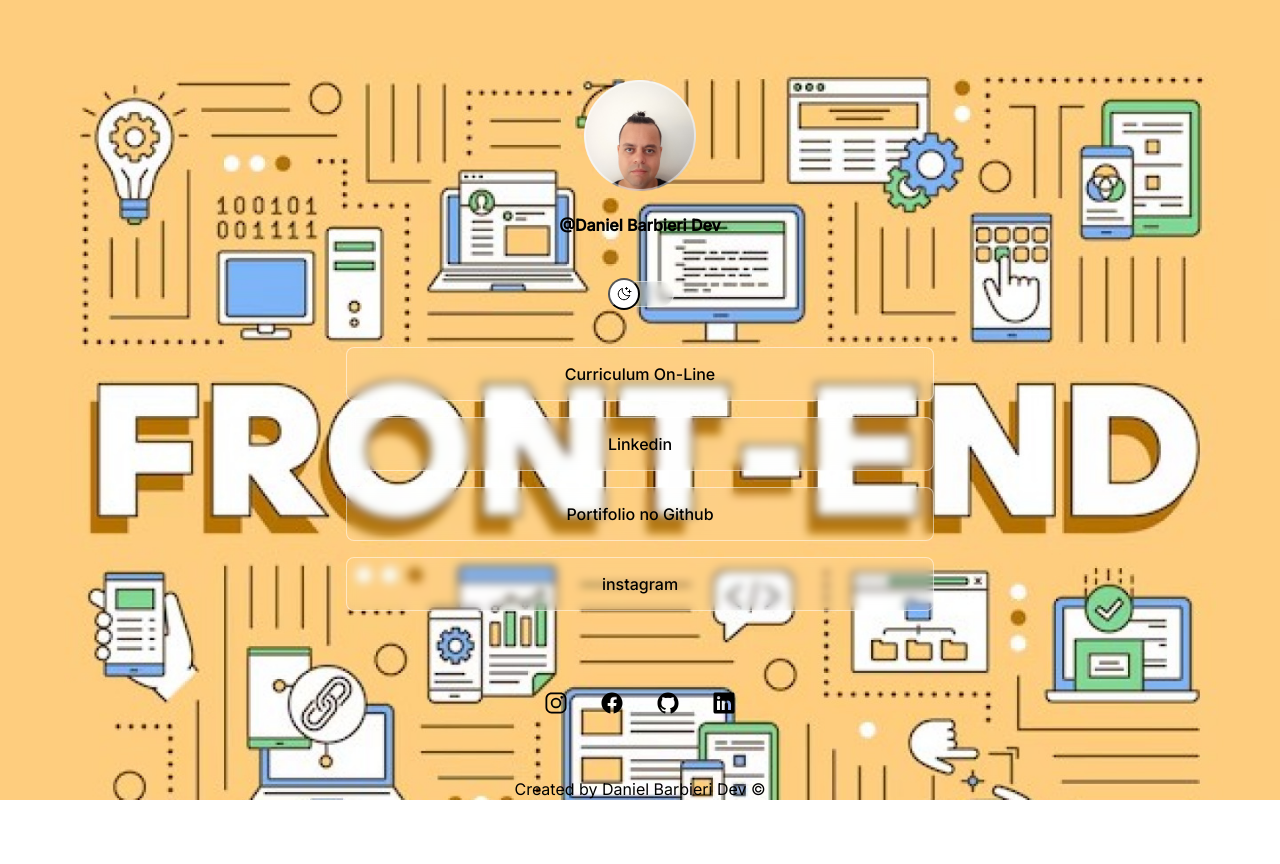
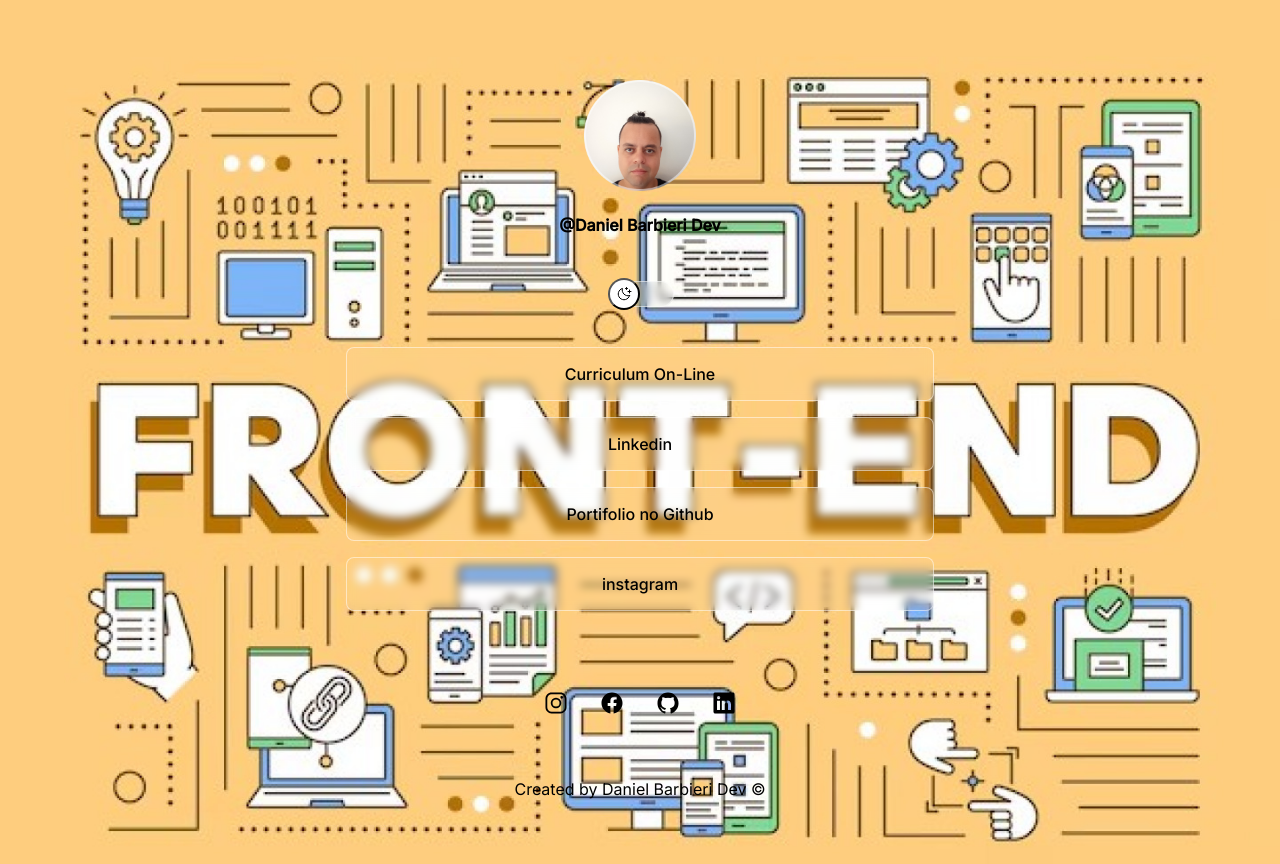
Before and after one commit to DanielBarbieri21/danielbarbieri21.github.io, a plain HTML site: page index.html in a window 1280 px wide. Before the commit the page ends 800 px from the top, so only its background shows below. Drawn offline with nearby package versions, Linux system fonts and the light colour scheme.

Commit message:
alterado

```diff
--- a/style.css
+++ b/style.css
@@ -196,11 +196,3 @@ footer {
         left: 0;
       }
 }
-
-body, html {
-    margin: 0;
-    padding: 0;
-    overflow-x: hidden;
-    background: var(--bg-url) no-repeat top center/cover;
-    height: 100vh;
-}
```
